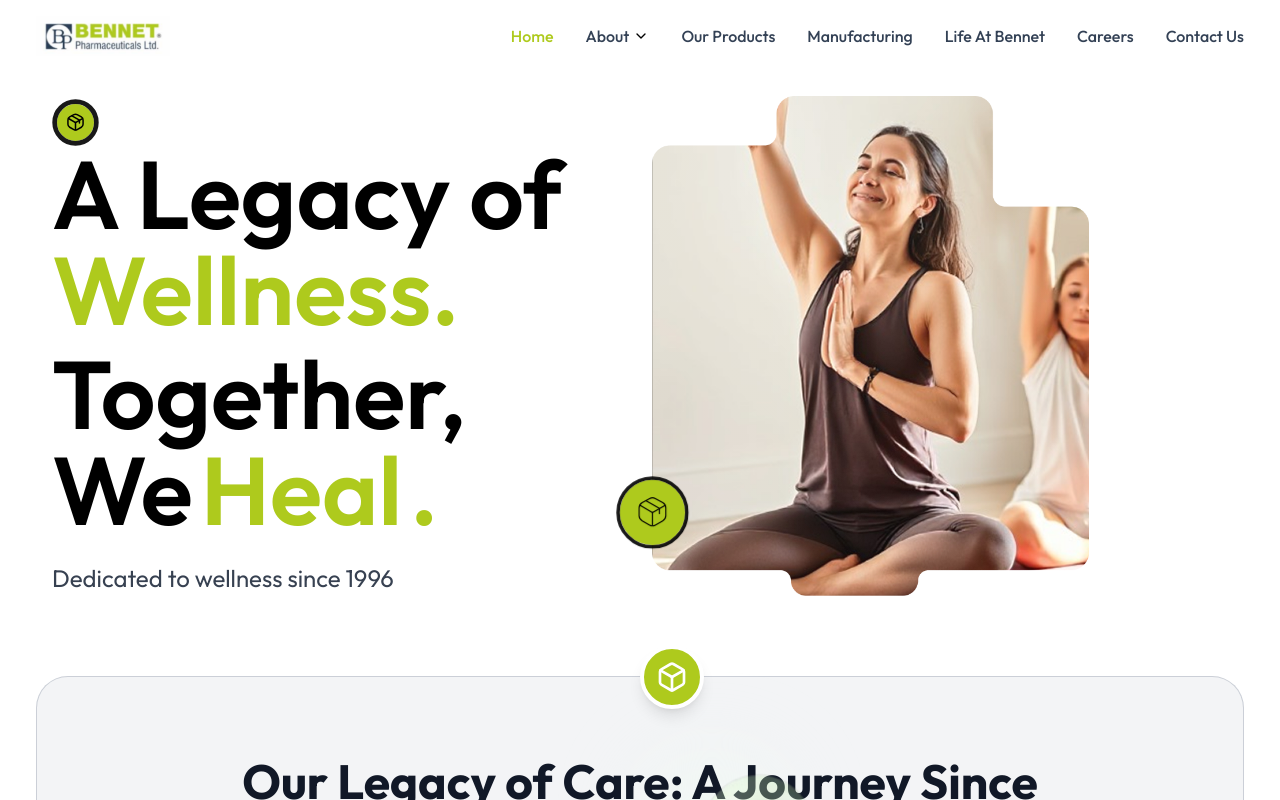
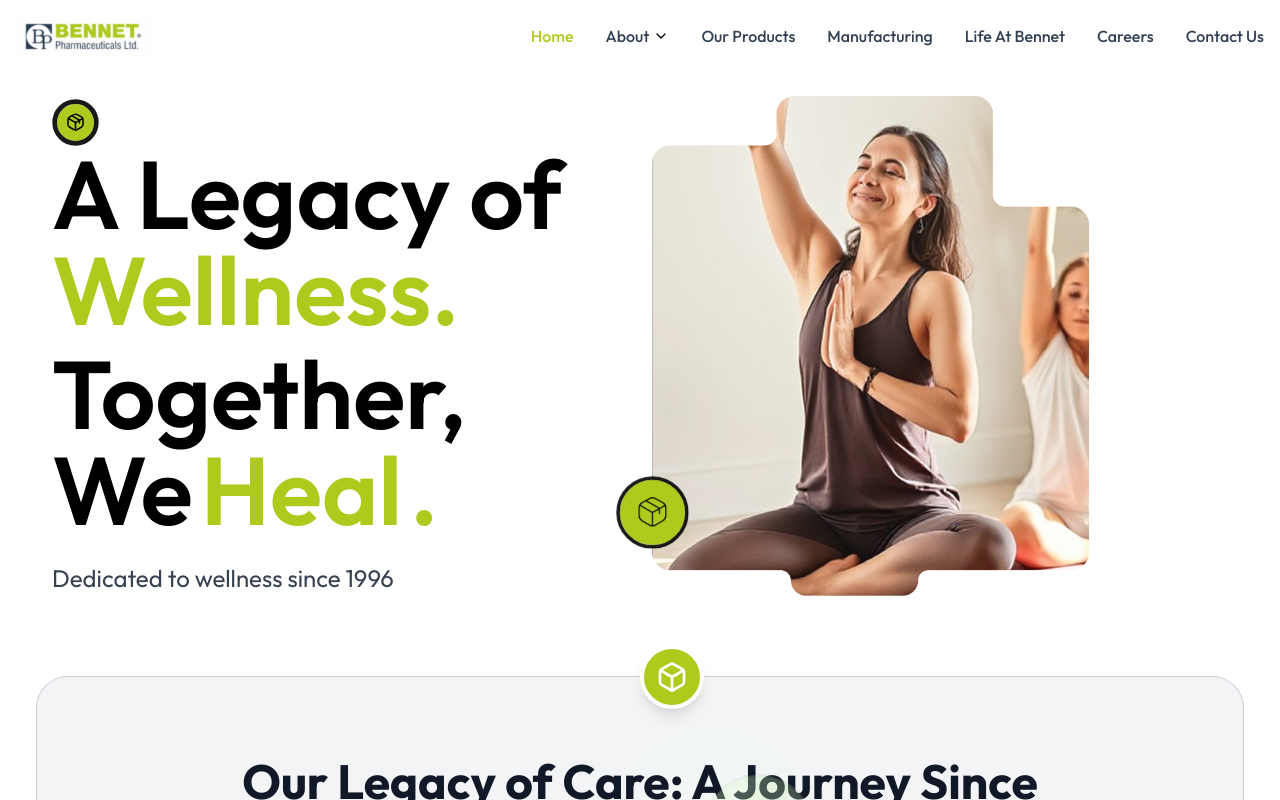
Before and after one commit to Amar-04/bennet, a Next.js app: page / in a window 1280 px wide. Shown: the top 800 px of the page. Built offline with nearby package versions, Linux system fonts and the light colour scheme.

Commit message:
fix ui issues in header and footer

```diff
--- a/src/app/components/Footer.jsx
+++ b/src/app/components/Footer.jsx
@@ -30,7 +30,7 @@ export default function Footer() {
   }
 
   return (
-    <footer className="bg-white pt-16 container pb-8 border-t-4 border-[#aeca1d]">
+    <footer className="bg-white pt-16 pb-8 border-t-4 border-[#aeca1d] 2xl:container">
       <div className="container mx-auto px-4">
         <div className="grid grid-cols-1 md:grid-cols-3 lg:grid-cols-3 gap-8">
           {/* Company Info */}
--- a/src/app/components/Header.jsx
+++ b/src/app/components/Header.jsx
@@ -90,11 +90,11 @@ export default function Header() {
 
   return (
     <header
-      className={`fixed top-0 left-0 right-0 w-full z-50 font-outfit transition-all duration-300 ${
+      className={`2xl:container fixed top-0 left-0 right-0 w-full z-50 font-outfit transition-all duration-300 ${
         hasScrolled ? "bg-white shadow-md" : "bg-white"
       }`}
     >
-      <nav className="container px-4 py-4">
+      <nav className="px-4 py-4">
         <motion.div
           initial="hidden"
           animate="visible"
```
